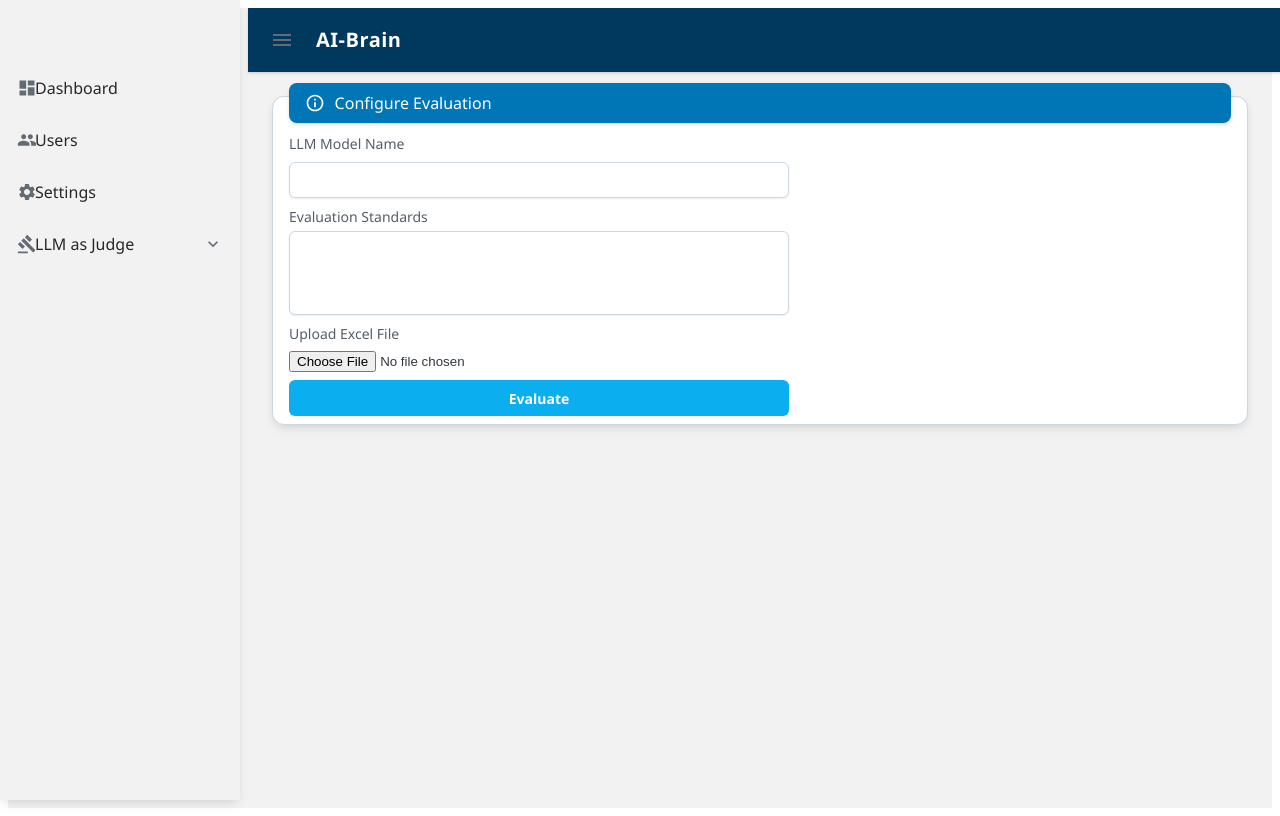
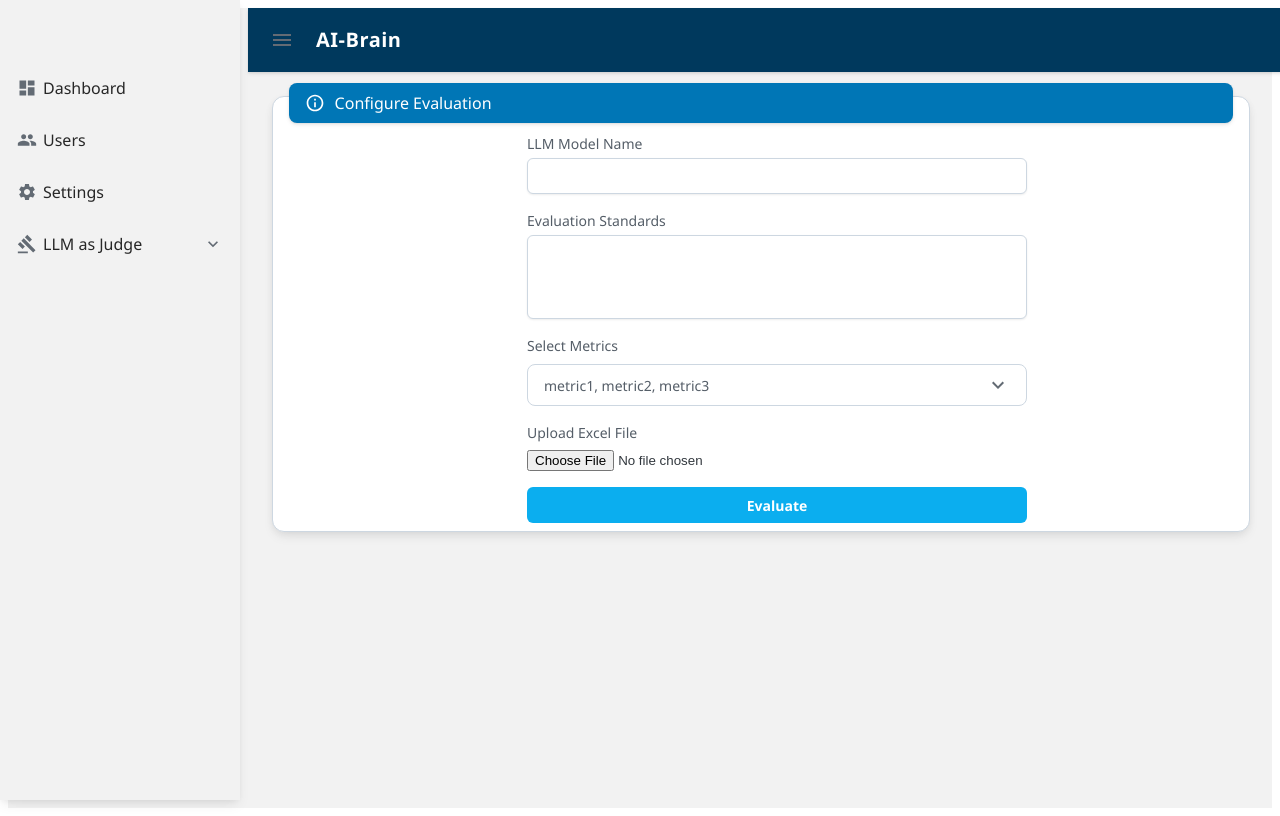
Before and after one commit to pranksterguru/template, a React (Create React App) app: page /llmjudgeconfig in a window 1280 px wide. Built offline with nearby package versions, Linux system fonts and the light colour scheme.

Commit message:
check inside

```diff
--- a/src/components/InfoCard.jsx
+++ b/src/components/InfoCard.jsx
@@ -10,7 +10,13 @@ import HourglassEmptyOutlined from '@mui/icons-material/HourglassEmptyOutlined';
 import HelpOutline from '@mui/icons-material/HelpOutline';
 
 const InfoCard = (props) => {
-  const { icon, title, description, hoverEffect } = props;
+  const {
+    icon,
+    title,
+    description,
+    hoverEffect,
+    contentAlign = 'center'  // 'center', 'left', 'right'
+  } = props;
 
   const iconMap = {
     info: <InfoOutlined sx={{ color: '#fff', fontSize: 20 }} />,
@@ -23,12 +29,19 @@ const InfoCard = (props) => {
 
   const showHeader = Boolean(title);
 
+  const contentJustifyMap = {
+    center: 'center',
+    left: 'flex-start',
+    right: 'flex-end'
+  };
+
   return (
     <Card
       variant="outlined"
       sx={{
         borderRadius: 'lg',
         boxShadow: 'md',
+        width: '100%',
         p: 0,
         pt: showHeader ? 3.5 : 2,
         position: 'relative',
@@ -64,19 +77,34 @@ const InfoCard = (props) => {
           {icon && iconMap[icon]}
           <Typography
             level="body-md"
-            sx={{
-              color: (theme) => theme.palette.text.white
-            }}
+            sx={{ color: (theme) => theme.palette.text.white }}
           >
             {title}
           </Typography>
         </Box>
       )}
 
-      <Box sx={{ px: 2, py: 1 }}>
-  {props.children ?? description}
 
+
+<Box
+        sx={{
+          px: 2,
+          py: 1,
+          display: 'flex',
+          justifyContent: contentJustifyMap[contentAlign] || 'center',
+          width: '100%'
+        }}
+      >
+        {props.children ?? (
+          <Typography level="body-sm" sx={{ color: 'text.secondary' }}>
+            {description}
+          </Typography>
+        )}
       </Box>
+
+
+
+
     </Card>
   );
 };
--- /dev/null
+++ b/src/components/Metrics.jsx
@@ -0,0 +1,184 @@
+import React, {
+  useState,
+  useRef,
+  useImperativeHandle,
+  forwardRef,
+  useEffect,
+} from 'react';
+import Box from '@mui/joy/Box';
+import Typography from '@mui/joy/Typography';
+import Checkbox from '@mui/joy/Checkbox';
+import Sheet from '@mui/joy/Sheet';
+import Input from '@mui/joy/Input';
+import Tooltip from '@mui/joy/Tooltip';
+import ExpandMore from '@mui/icons-material/ExpandMore';
+import ExpandLess from '@mui/icons-material/ExpandLess';
+
+const Metrics = forwardRef(({ metricData = [] }, ref) => {
+  const [open, setOpen] = useState(false);
+  const dropdownRef = useRef(null);
+const [selected, setSelected] = useState([]);
+
+useEffect(() => {
+  if (metricData.length > 0) {
+    setSelected(metricData.map(m => ({ ...m })));
+  }
+}, [metricData]);
+
+  useImperativeHandle(ref, () => ({
+    getValue: () => selected,
+  }));
+
+  const toggleMetric = (metric) => {
+    setSelected((prev) => {
+      const existing = prev.find((m) => m.name === metric.name);
+      if (existing) {
+        return prev.filter((m) => m.name !== metric.name);
+      } else {
+        return [...prev, { ...metric }];
+      }
+    });
+  };
+
+  const handleThresholdChange = (metricName, key, value) => {
+    const intValue = parseInt(value, 10);
+    if (!isNaN(intValue) && intValue >= 0 && intValue <= 100) {
+      setSelected((prev) =>
+        prev.map((m) =>
+          m.name === metricName
+            ? {
+                ...m,
+                thresholds: {
+                  ...m.thresholds,
+                  [key]: intValue,
+                },
+              }
+            : m
+        )
+      );
+    }
+  };
+
+  const toggleDropdown = () => setOpen((o) => !o);
+
+  const handleClickOutside = (e) => {
+    if (dropdownRef.current && !dropdownRef.current.contains(e.target)) {
+      setOpen(false);
+    }
+  };
+
+  useEffect(() => {
+    document.addEventListener('mousedown', handleClickOutside);
+    return () => document.removeEventListener('mousedown', handleClickOutside);
+  }, []);
+
+  return (
+    <Box sx={{ maxWidth: 500, width: '100%', position: 'relative' }} ref={dropdownRef}>
+      <Box
+        onClick={toggleDropdown}
+        sx={{
+          border: '1px solid',
+          borderColor: 'neutral.outlinedBorder',
+          borderRadius: 'md',
+          px: 2,
+          py: 1,
+          bgcolor: 'background.surface',
+          cursor: 'pointer',
+          display: 'flex',
+          alignItems: 'center',
+          justifyContent: 'space-between',
+        }}
+      >
+        <Typography level="body-sm">
+          {selected.length > 0
+            ? selected.map((m) => m.name).join(', ')
+            : 'Select metrics'}
+        </Typography>
+        {open ? <ExpandLess /> : <ExpandMore />}
+      </Box>
+
+      {open && (
+        <Sheet
+          variant="outlined"
+          sx={{
+            mt: 1,
+            position: 'absolute',
+            top: '100%',
+            left: 0,
+            right: 0,
+            zIndex: 10,
+            p: 2,
+            borderRadius: 'md',
+            boxShadow: 'lg',
+          }}
+        >
+          {metricData.map((metric) => {
+            const selectedMetric = selected.find((m) => m.name === metric.name);
+            return (
+              <Box key={metric.name} sx={{ mb: 2 }}>
+                <Tooltip title={metric.description}>
+                  <Checkbox
+                    checked={!!selectedMetric}
+                    onChange={() => toggleMetric(metric)}
+                    label={metric.name}
+                  />
+                </Tooltip>
+                {selectedMetric && (
+                  <Box sx={{ mt: 1, pl: 3, display: 'flex', gap: 1 }}>
+                    <Input
+                      size="sm"
+                      type="number"
+                      placeholder="Red"
+                      value={selectedMetric.thresholds.red}
+                      onChange={(e) =>
+                        handleThresholdChange(metric.name, 'red', e.target.value)
+                      }
+                      sx={{
+                        width: 80,
+                        '& input': {
+                          color: '#c62828', // red
+                        },
+                      }}
+                    />
+                    <Input
+                      size="sm"
+                      type="number"
+                      placeholder="Amber"
+                      value={selectedMetric.thresholds.amber}
+                      onChange={(e) =>
+                        handleThresholdChange(metric.name, 'amber', e.target.value)
+                      }
+                      sx={{
+                        width: 80,
+                        '& input': {
+                          color: '#ff8f00', // amber
+                        },
+                      }}
+                    />
+                    <Input
+                      size="sm"
+                      type="number"
+                      placeholder="Green"
+                      value={selectedMetric.thresholds.green}
+                      onChange={(e) =>
+                        handleThresholdChange(metric.name, 'green', e.target.value)
+                      }
+                      sx={{
+                        width: 80,
+                        '& input': {
+                          color: '#2e7d32', // green
+                        },
+                      }}
+                    />
+                  </Box>
+                )}
+              </Box>
+            );
+          })}
+        </Sheet>
+      )}
+    </Box>
+  );
+});
+
+export default Metrics;
--- a/src/components/Sidebar.jsx
+++ b/src/components/Sidebar.jsx
@@ -97,7 +97,7 @@ const Sidebar = ({ open }) => {
                     }}
                     selected={isSelected}
                   >
-                    <Box sx={{ display: 'flex', alignItems: 'center', gap: 1 }}>
+                    <Box sx={{ display: 'flex', alignItems: 'center', gap: 2 }}>
                       <ListItemDecorator sx={{ minWidth: 0, color: 'primary.900' }}>
                         {icon}
                       </ListItemDecorator>
--- a/src/pages/LLMJudgeConfig.jsx
+++ b/src/pages/LLMJudgeConfig.jsx
@@ -1,4 +1,4 @@
-import React, { useState } from 'react';
+import React, { useState, useRef } from 'react';
 import Box from '@mui/joy/Box';
 import Typography from '@mui/joy/Typography';
 import Input from '@mui/joy/Input';
@@ -6,21 +6,46 @@ import Textarea from '@mui/joy/Textarea';
 import Button from '@mui/joy/Button';
 import Stack from '@mui/joy/Stack';
 import InfoCard from '../components/InfoCard';
+import Metrics from '../components/Metrics';
+
+const metricData = [
+    {
+        name: 'metric1',
+        description: 'description of the metric',
+        thresholds: { green: 50, amber: 75, red: 90 }
+    },
+    {
+        name: 'metric2',
+        description: 'description of the metric',
+        thresholds: { green: 60, amber: 80, red: 95 }
+    },
+    {
+        name: 'metric3',
+        description: 'description of the metric',
+        thresholds: { green: 40, amber: 70, red: 85 }
+    }
+];
 
 const LLMJudgeConfig = () => {
     const [llmModel, setLlmModel] = useState('');
     const [evaluationText, setEvaluationText] = useState('');
     const [excelFile, setExcelFile] = useState(null);
+    const metricsRef = useRef();
 
 const handleEvaluate = () => {
-    console.log('Evaluating with:', { llmModel, evaluationText, excelFile });
-    // Placeholder for evaluation logic
+    const selectedMetrics = metricsRef.current?.getValue() || [];
+
+    console.log('Evaluating with:');
+    console.log('LLM Model:', llmModel);
+    console.log('Evaluation Text:', evaluationText);
+    console.log('Uploaded File:', excelFile?.name || 'No file selected');
+    console.log('Selected Metrics:', selectedMetrics);
 };
 
     return (
-      <InfoCard icon="info" title="Configure Evaluation">
-        <Stack spacing={1} sx={{ maxWidth: 500, width: '100%' }}>
-
+        <InfoCard icon="info" title="Configure Evaluation" contentAlign="center">
+            <Stack spacing={2} sx={{ maxWidth: 500, width: '100%' }}>
+                <Box>
                     <Typography level="body-sm" sx={{ mb: 0.5 }}>
                         LLM Model Name
                     </Typography>
@@ -29,7 +54,7 @@ const LLMJudgeConfig = () => {
                         onChange={(e) => setLlmModel(e.target.value)}
                         sx={{ width: '100%' }}
                     />
-
+                </Box>
 
                 <Box>
                     <Typography level="body-sm" sx={{ mb: 0.5 }}>
@@ -41,6 +66,13 @@ const LLMJudgeConfig = () => {
                         onChange={(e) => setEvaluationText(e.target.value)}
                         sx={{ width: '100%' }}
                     />
+                </Box>
+
+                <Box sx={{ mt: 2 }}>
+                    <Typography level="body-sm" sx={{ mb: 1 }}>
+                        Select Metrics
+                    </Typography>
+                    <Metrics ref={metricsRef} metricData={metricData} />
                 </Box>
 
                 <Box>
@@ -56,6 +88,8 @@ const LLMJudgeConfig = () => {
                 </Box>
 
                 <Button onClick={handleEvaluate}>Evaluate</Button>
+
+
             </Stack>
         </InfoCard>
     );
```
Lines whose indentation alone changed are shown as unchanged.
